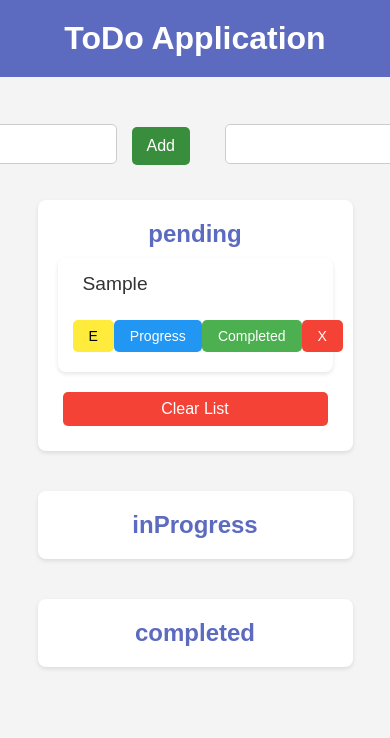
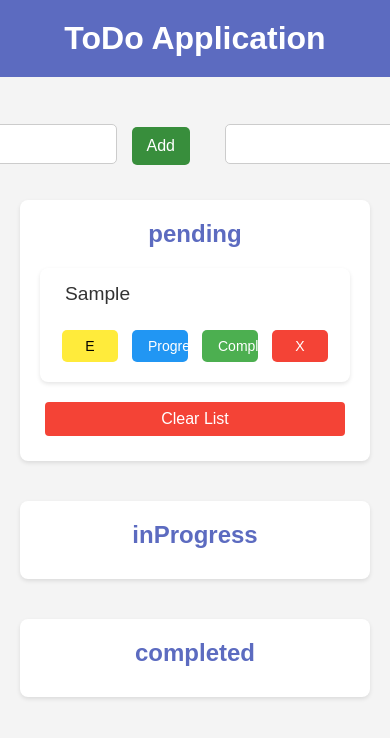
Before and after one commit to vtsl-DevRev/react-todoApp, a React (Vite) app: page / in a window 390 px wide. Both pictures are taken after typing "Sample" into the empty fields and a click on the button "Add". Shown: the top 738 px of the page. Built offline with nearby package versions, Linux system fonts and the light colour scheme.

Commit message:
css update

```diff
--- a/src/components/InputComponent/InputComponent.css
+++ b/src/components/InputComponent/InputComponent.css
@@ -4,6 +4,7 @@
   align-items: center;
   padding: 20px;
   gap: 30px;
+  max-width: 2000px;
 }
 
 #inputForm {
--- a/src/components/InputComponent/InputComponent.jsx
+++ b/src/components/InputComponent/InputComponent.jsx
@@ -10,7 +10,6 @@ const InputComponent = () => {
     const [todosInProgress, setTodosInProgress] = useState(JSON.parse(localStorage.getItem('todosInProgress')) || []);
     const [todosCompleted, setTodosCompleted] = useState(JSON.parse(localStorage.getItem('todosCompleted')) || []);
     const [search, setSearch] = useState('');
-    const [highlightedTodo, setHighlightedTodo] = useState(null);
 
     const addTodo = (e) => {
         e.preventDefault();
--- a/src/components/ListComponent/ListComponent.css
+++ b/src/components/ListComponent/ListComponent.css
@@ -1,44 +1,57 @@
+#listContainer {
+  display: flex;
+  justify-content: space-between;
+  gap: 20px;
+  flex-wrap: wrap;
+}
+
 #pending,
 #inProgress,
 #completed {
   background-color: white;
   padding: 20px;
   border-radius: 8px;
-  width: 100%;
-  max-width: 600px;
+  width: 32%;
   box-shadow: 0 2px 4px rgba(0, 0, 0, 0.1);
   display: flex;
   flex-direction: column;
-  justify-content: center;
+  justify-content: flex-start;
 }
 
 #pending h2,
 #inProgress h2,
 #completed h2 {
   color: #5c6bc0;
+  margin-bottom: 10px;
 }
 
 button {
   background-color: #f44336;
   padding: 8px 16px;
   margin-top: 10px;
+  border: none;
+  color: white;
+  border-radius: 4px;
+  cursor: pointer;
 }
 
 button:hover {
   background-color: #d32f2f;
 }
 
-@media (max-width: 768px) {
-  #listContainer {
-    flex-direction: column;
-    align-items: center;
-  }
-
+@media (max-width: 1024px) {
   #pending,
   #inProgress,
   #completed {
-    width: 90%;
-    max-width: 500px;
+    width: 48%;
+  }
+}
+
+@media (max-width: 768px) {
+  #pending,
+  #inProgress,
+  #completed {
+    width: 100%;
     margin-bottom: 20px;
   }
 }
--- a/src/components/TodoCardComponent/TodoCardComponent.css
+++ b/src/components/TodoCardComponent/TodoCardComponent.css
@@ -30,7 +30,7 @@
     border-radius: 5px;
     margin: 5px 0;
     transition: background-color 0.3s, transform 0.2s ease-in-out;
-    width: 120px;
+    width: 20%;
 }
 
 .cardComponent button:hover {
```
